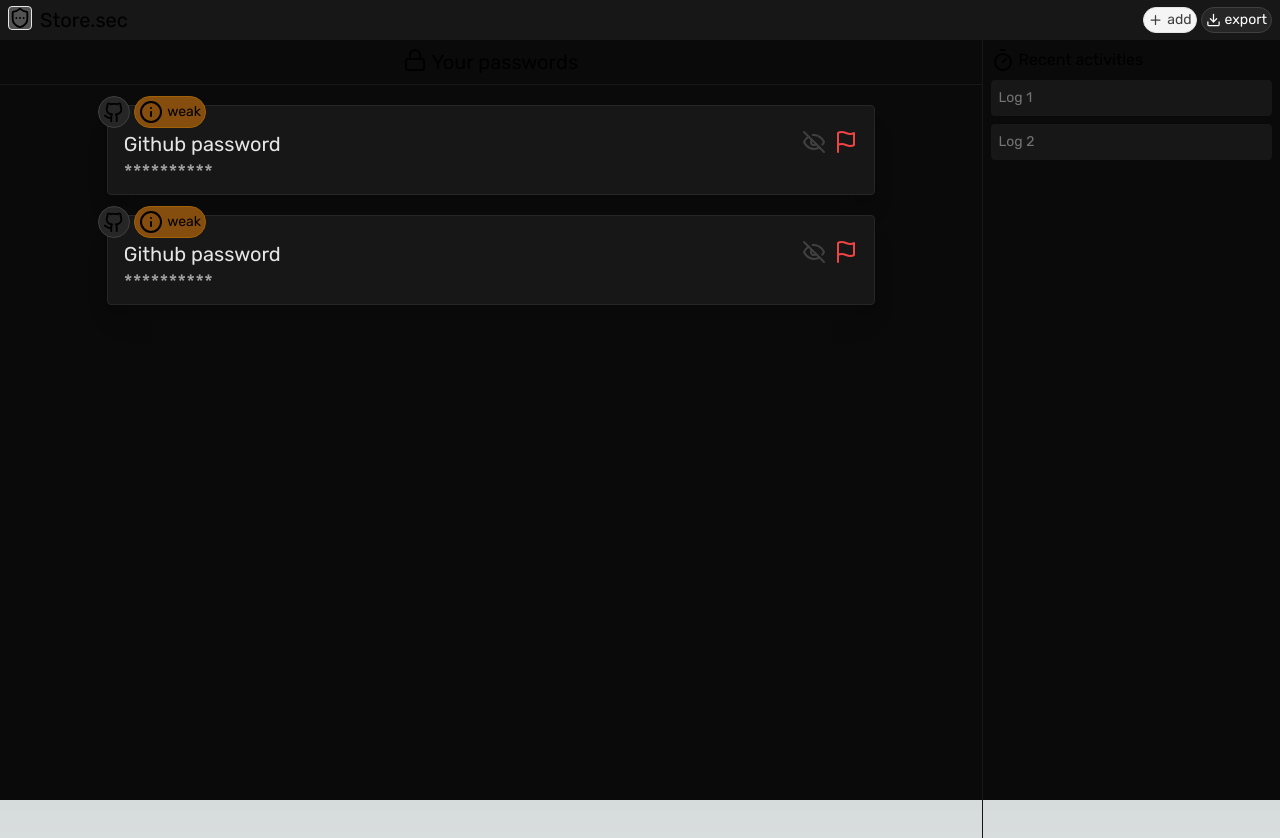
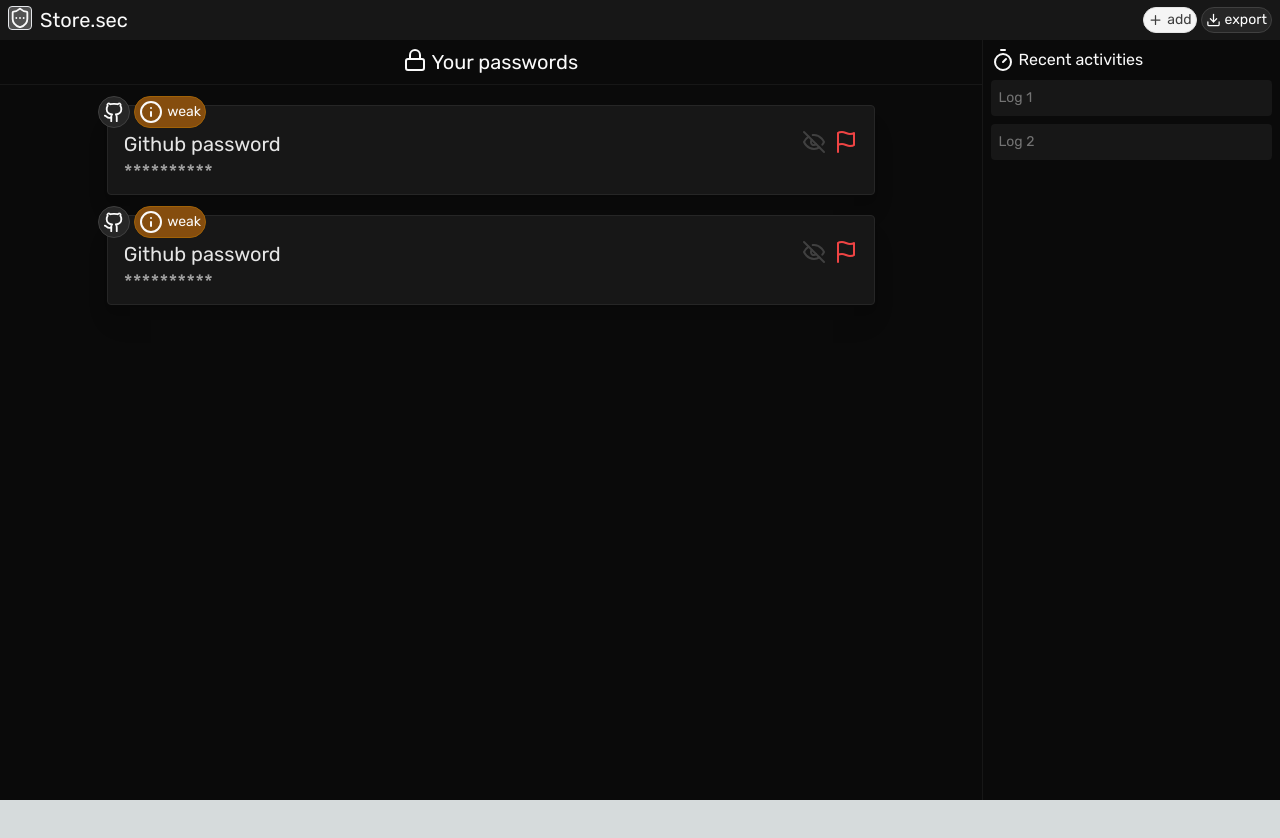
Before and after one commit to valb-mig/tauri.store.sec, a Next.js app: page / in a window 1280 px wide. After the commit the page ends 800 px from the top, so only its background shows below. Built offline with nearby package versions, Linux system fonts and the light colour scheme.

Commit message:
:lipstick:(style): Updating frontend

```diff
--- a/src/app/(app)/layout.tsx
+++ b/src/app/(app)/layout.tsx
@@ -1,6 +1,6 @@
-import Footer from "@/app/components/skeleton/Footer";
-import Header from "@/app/components/skeleton/Header";
-import Logs from "@/app/components/skeleton/Logs";
+import Footer from "@/app/components/layout/Footer";
+import Header from "@/app/components/layout/Header";
+import Logs from "@/app/components/layout/Logs";
 
 const AppLayout = ({
 	children,
--- a/src/app/(app)/page.tsx
+++ b/src/app/(app)/page.tsx
@@ -15,7 +15,7 @@ const App = () => {
 					className="flex flex-col gap-5 w-full sm:max-w-fit"
 				>
 					{[1, 2].map((value, index) => (
-						<Card.Root>
+						<Card.Root key={value}>
 							<div className="flex gap-1 absolute top-[-.6rem] left-[-.6rem]">
 								<icons.Github className="bg-neutral-800 border border-neutral-700 rounded-full w-8 h-8 p-1" />
 								<span className="flex items-center gap-1 text-sm bg-yellow-800 border border-yellow-700 rounded-full h-8 p-1">
--- a/src/app/components/skeleton/Header/index.tsx
+++ b/src/app/components/layout/Header/index.tsx
@@ -23,7 +23,7 @@ const Header = () => {
 					<icons.Plus width={15} /> add
 				</Button>
 				<Button
-					key="add"
+					key="export"
 					type="button"
 					onClick={() => {
 						console.log("test");
--- a/src/app/components/skeleton/Logs/index.tsx
+++ b/src/app/components/layout/Logs/index.tsx
@@ -11,8 +11,8 @@ const Logs = () => {
 				Recent activities
 			</p>
 			<div className="flex flex-col gap-2">
-				{[1, 2].map((value) => (
-					<span className="bg-neutral-900 rounded p-2 text-sm text-neutral-500">
+				{[1, 2].map((value, index) => (
+					<span key={value} className="bg-neutral-900 rounded p-2 text-sm text-neutral-500">
 						Log {value}
 					</span>
 				))}
--- a/src/app/layout.tsx
+++ b/src/app/layout.tsx
@@ -12,6 +12,7 @@ export const metadata: Metadata = {
 		absolute: "Store.sec",
 	},
 	description: "Storage for your passwords",
+	icons: "/favicon.png"
 };
 
 export default function RootLayout({
@@ -22,7 +23,7 @@ export default function RootLayout({
 	return (
 		<html lang="en">
 			<body className={rubik.className}>
-				<div className="h-screen w-full bg-neutral-950 text-xl">{children}</div>
+				<div className="h-screen w-full bg-neutral-950 text-xl text-neutral-50 overflow-hidden">{children}</div>
 			</body>
 		</html>
 	);
--- a/src/app/utils/json/store_passwords.json
+++ /dev/null
@@ -1,3 +0,0 @@
-{
-
-}
```
Also changed, not shown: public/favicon.png (added), src/app/components/layout/Footer/index.tsx (renamed from src/app/components/skeleton/Footer/index.tsx).
